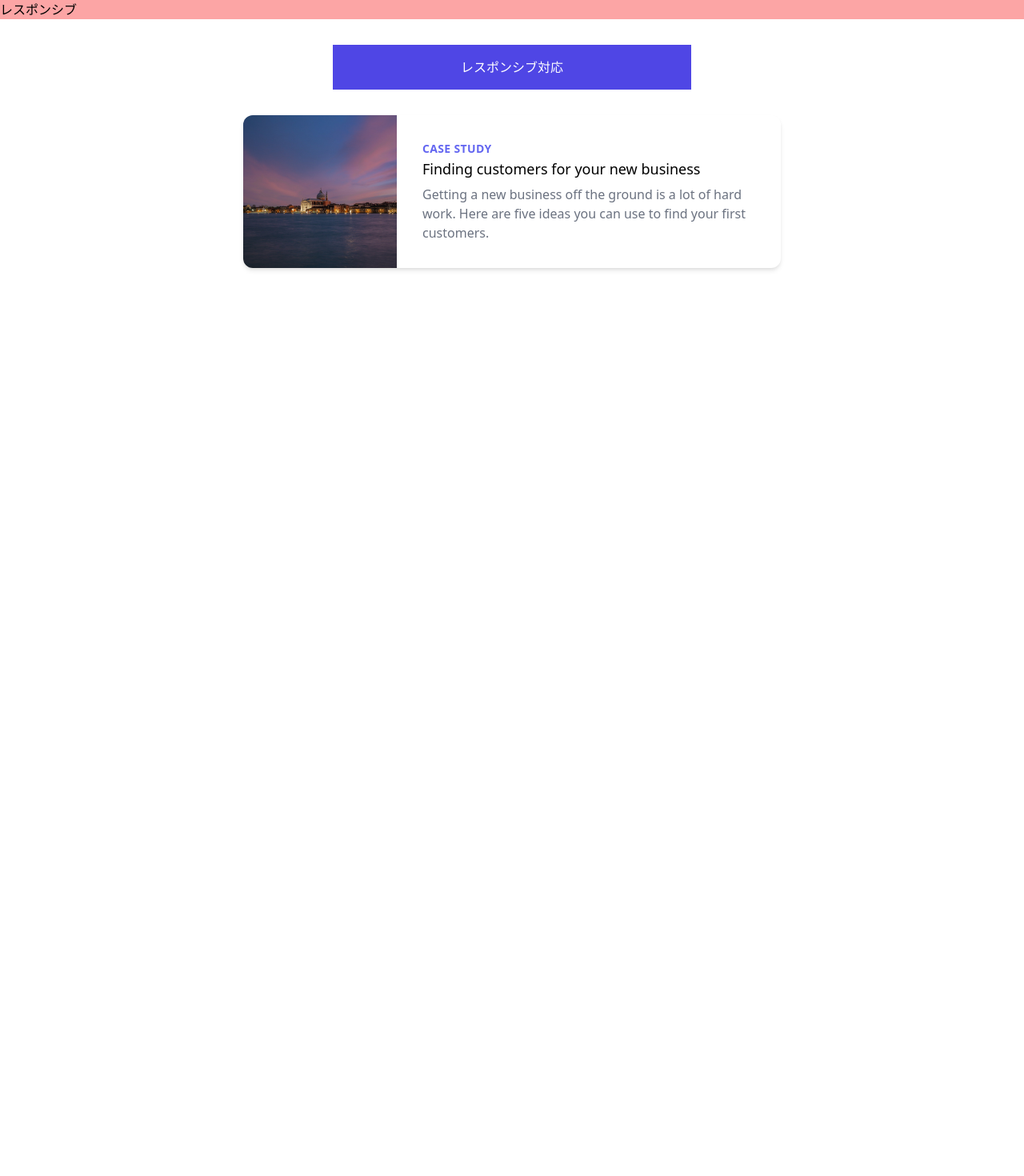
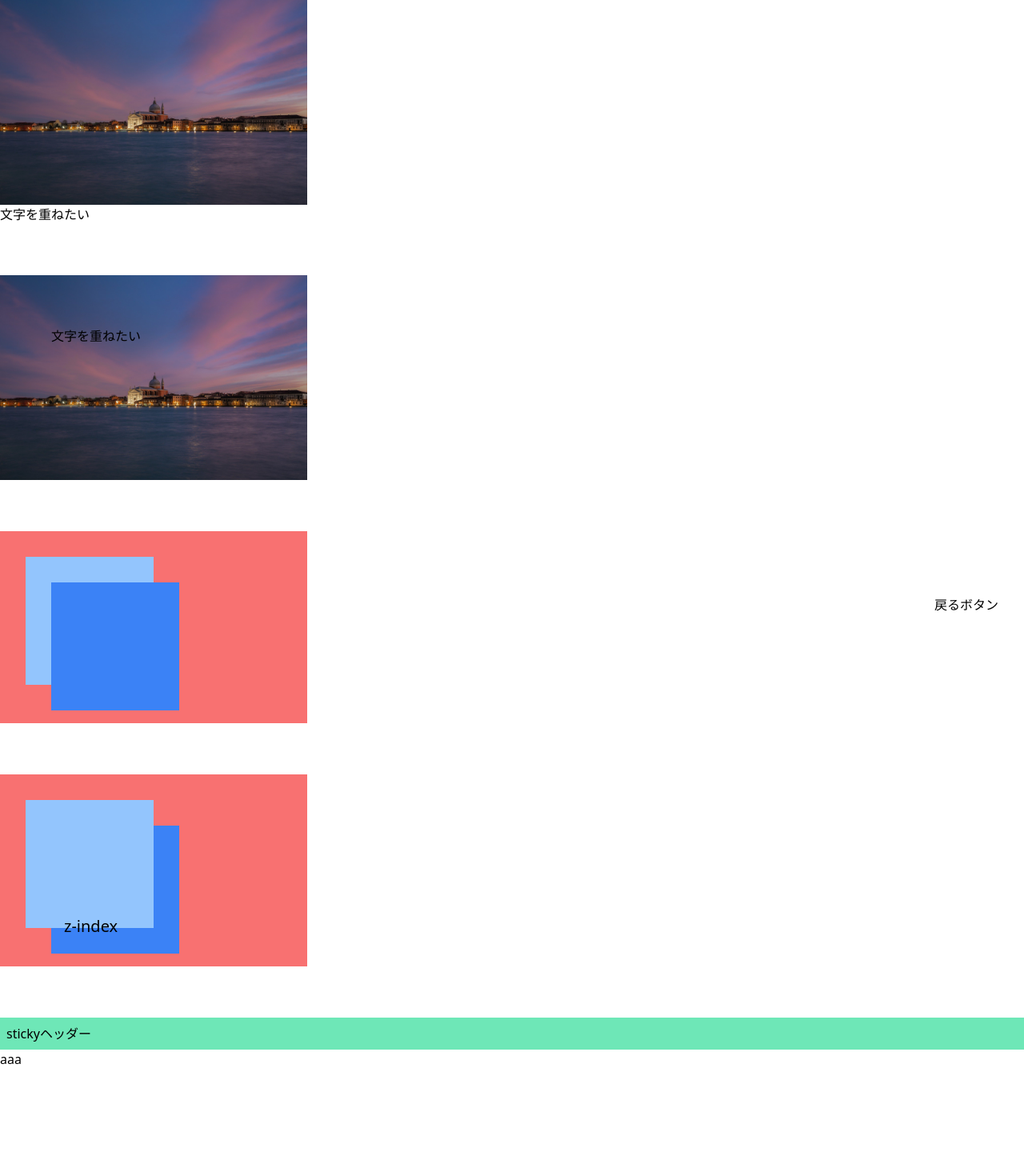
Before and after one commit to Takumikimura1899/TailwindCSS-React-Practice, a React (Create React App) app: page / in a window 1280 px wide. Shown: the top 1470 px of the page at 80% size. Before the commit the page ends 800 px from the top, so only its background shows below. Built offline with nearby package versions, Linux system fonts and the light colour scheme.

Commit message:
Position

```diff
--- a/src/App.js
+++ b/src/App.js
@@ -11,6 +11,7 @@ import HoverFocus from './components/HoverFocus';
 import ImgBackgroundImg from './components/ImgBackgroundImg';
 import MarginPadding from './components/Marginpadding';
 import Opacity from './components/Opacity';
+import Position from './components/Position';
 import Responsive from './components/Responsive';
 import Shadow from './components/Shadow';
 import WidthHeight from './components/WidthHeight';
@@ -31,7 +32,8 @@ function App() {
       {/* <Display /> */}
       {/* <Flex /> */}
       {/* <GridFooter /> */}
-      <Responsive />
+      {/* <Responsive /> */}
+      <Position />
     </>
   );
 }
--- /dev/null
+++ b/src/components/Position.jsx
@@ -0,0 +1,37 @@
+import React from 'react';
+import Image from '../images/img1.jpg';
+const Position = () => {
+  return (
+    <>
+      <div>
+        <img src={Image} alt='img' className='w-96' />
+        <span>文字を重ねたい</span>
+      </div>
+
+      <div className='mt-16 relative'>
+        <img src={Image} alt='img' className='w-96 absolute' />
+        <span className='absolute top-16 left-16'>文字を重ねたい</span>
+      </div>
+
+      <div className='mt-96 relative w-96 h-60 bg-red-400'>
+        <div className='absolute w-40 h-40 top-8 left-8 bg-blue-300'></div>
+        <div className='absolute w-40 h-40 top-16 left-16 bg-blue-500'></div>
+      </div>
+
+      <div className='mt-16 relative w-96 h-60 bg-red-400'>
+        <p className='absolute z-20 top-44 left-20 text-xl'>z-index</p>
+        <div className='absolute z-10 w-40 h-40 top-8 left-8 bg-blue-300'></div>
+        <div className='absolute w-40 h-40 top-16 left-16 bg-blue-500'></div>
+      </div>
+
+      <div className='fixed bottom-8 right-8'>戻るボタン</div>
+
+      <div className='mt-16 sticky top-0 p-2 bg-green-300'>stickyヘッダー</div>
+      <div className='h-96'>aaa</div>
+      <div className='h-96'>aaa</div>
+      <div className='h-96'>aaa</div>
+    </>
+  );
+};
+
+export default Position;
```
